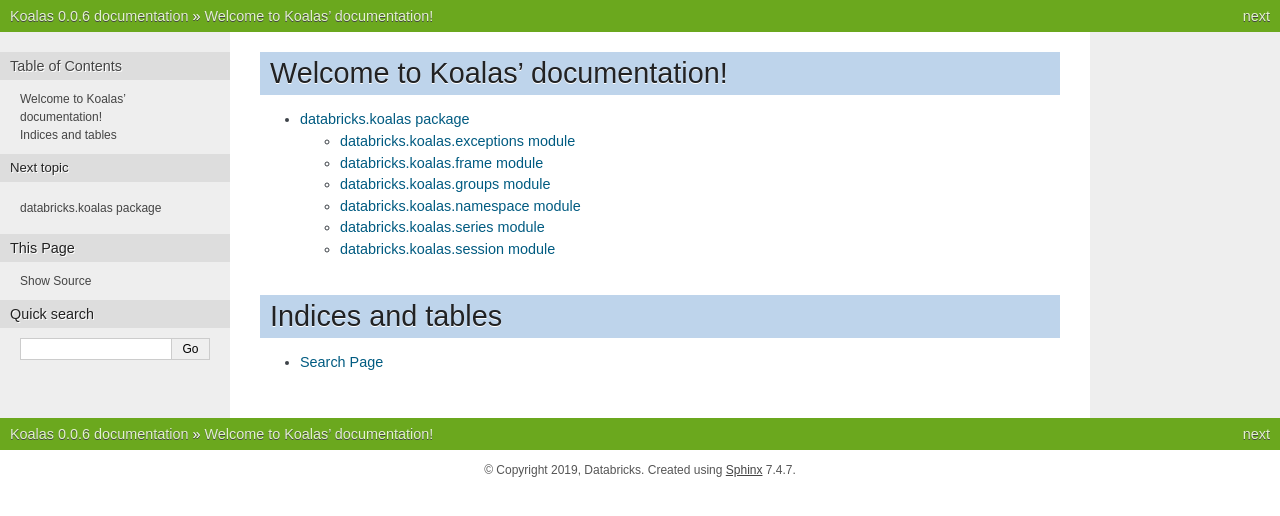
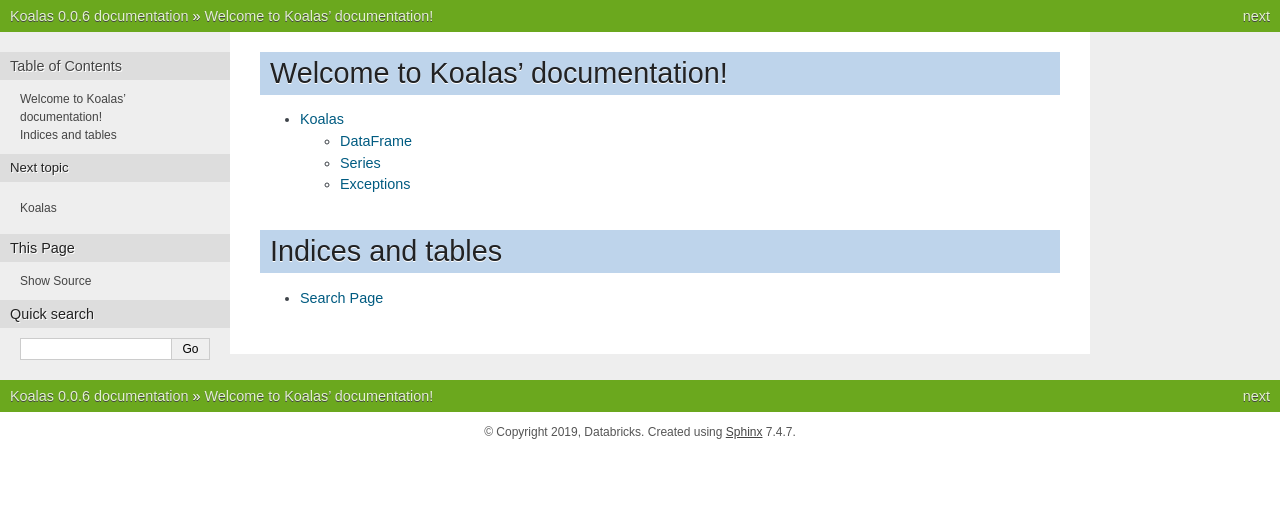
Before and after one commit to databricks/koalas, a Sphinx documentation site: the page built from docs/index.rst, in a window 1280 px wide. Shown: the top 516 px of the page. Built offline with Sphinx 7.4.7, drawn with Linux system fonts in a browser that asks for light colours; the version number is read from the project's files by our own code.

Commit message:
Restructure documentation and exclude stub methods

```diff
--- a/docs/conf.py
+++ b/docs/conf.py
@@ -55,6 +55,7 @@
 # The master toctree document.
 master_doc = 'index'
 
+numpydoc_show_class_members = False
 
 # -- Options for auto output -------------------------------------------------
 
--- a/docs/databricks.koalas.rst
+++ b/docs/databricks.koalas.rst
@@ -1,50 +1,30 @@
-databricks.koalas package
+Koalas
 ==========================
 
-databricks.koalas.exceptions module
+.. automodule:: databricks.koalas
+    :members:
+    :undoc-members:
+    :inherited-members:
+    :exclude-members: Series, DataFrame
+
+DataFrame
+-----------------------------------
+
+.. autoclass:: databricks.koalas.DataFrame
+    :members:
+    :inherited-members:
+
+Series
+-----------------------------------
+
+.. autoclass:: databricks.koalas.Series
+    :members:
+    :inherited-members:
+
+Exceptions
 -----------------------------------
 
 .. automodule:: databricks.koalas.exceptions
     :members:
     :undoc-members:
     :inherited-members:
-
-databricks.koalas.frame module
------------------------------------
-
-.. automodule:: databricks.koalas.frame
-    :members:
-    :undoc-members:
-    :inherited-members:
-
-databricks.koalas.groups module
------------------------------------
-
-.. automodule:: databricks.koalas.groups
-    :members:
-    :undoc-members:
-    :inherited-members:
-
-databricks.koalas.namespace module
------------------------------------
-
-.. automodule:: databricks.koalas.namespace
-    :members:
-    :undoc-members:
-    :inherited-members:
-
-databricks.koalas.series module
------------------------------------
-
-.. automodule:: databricks.koalas.series
-    :members:
-    :undoc-members:
-    :inherited-members:
-
-databricks.koalas.session module
------------------------------------
-
-.. automodule:: databricks.koalas.session
-    :members:
-    :undoc-members:
-    :inherited-members:
```
Also changed, not shown: 4 other files.
